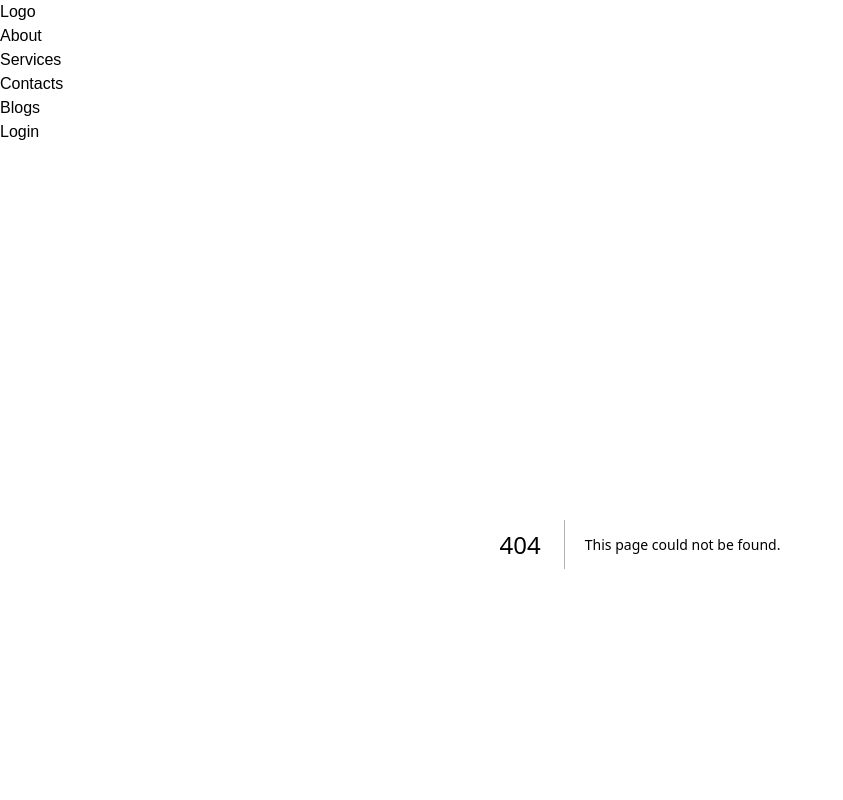
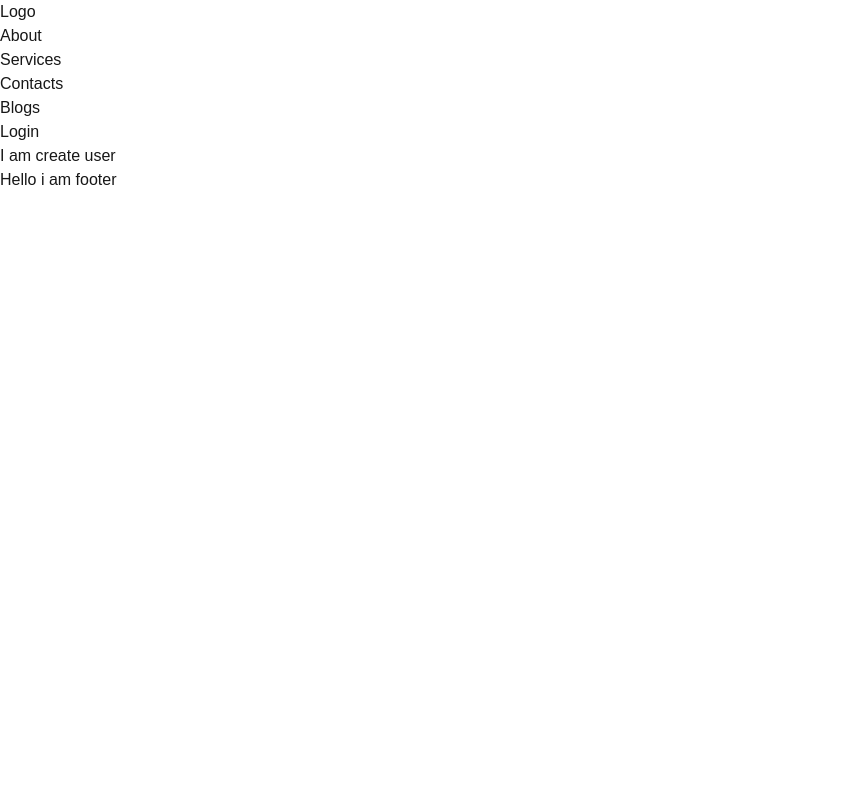
Before and after one commit to tanimistiak/next-js, a Next.js app: page /dashboard/create-user in a window 1280 px wide. Before the commit this address had no page. Shown: the top 800 px of the page, without its empty margins (0-843 px from the left). Built offline with nearby package versions, Linux system fonts and the light colour scheme.

Commit message:
organize-route-with-route-group

```diff
--- /dev/null
+++ b/src/app/(dashboard)/dashboard/create-user/page.jsx
@@ -0,0 +1,5 @@
+import React from "react";
+
+export default function createUser() {
+  return <div>I am create user</div>;
+}
--- /dev/null
+++ b/src/app/(dashboard)/dashboard/page.jsx
@@ -0,0 +1,5 @@
+import React from "react";
+
+export default function Dashboard() {
+  return <div>Dashboard</div>;
+}
```
